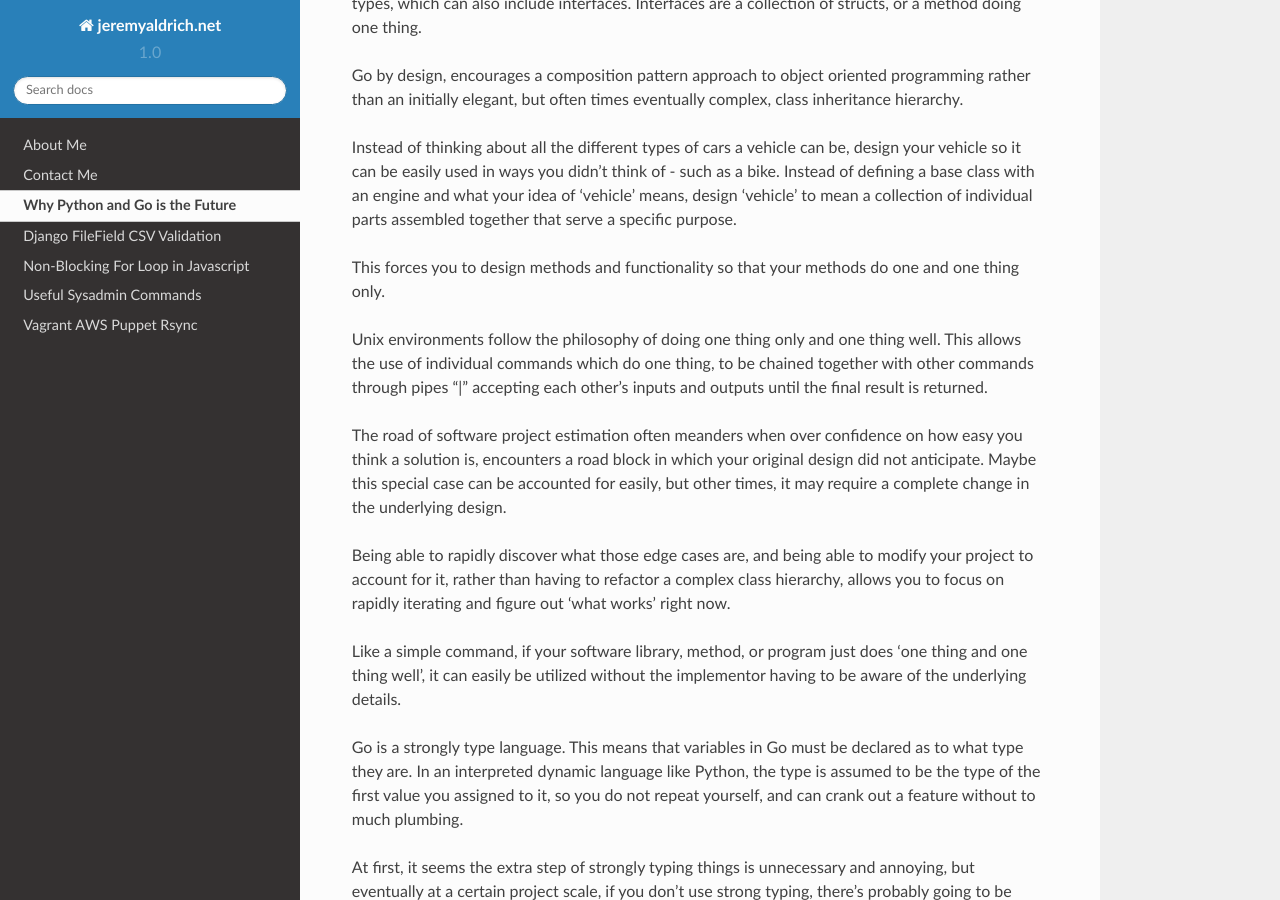
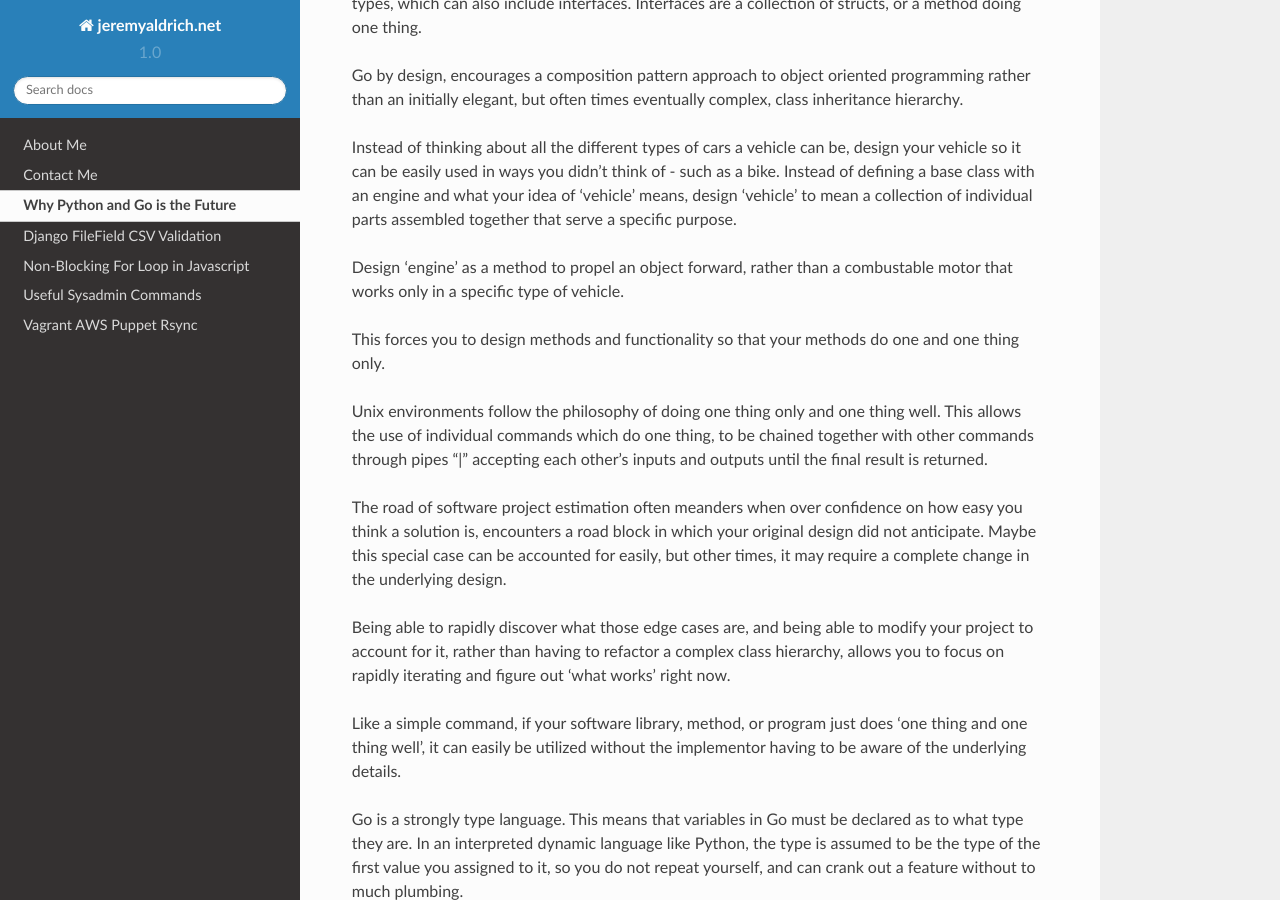
Before and after one commit to jeraldrich/blog, a Sphinx documentation site: the page built from docs/python_go_future.rst, in a window 1280 px wide and 900 px high, scrolled down 744 px. Built offline with Sphinx 7.4.7 and the Read the Docs theme 2.0.0, drawn with Linux system fonts in a browser that asks for light colours.

Commit message:
engine go

```diff
--- a/docs/python_go_future.rst
+++ b/docs/python_go_future.rst
@@ -22,6 +22,8 @@ Instead of classes in Go, you have interfaces and structs. Structs are collectio
 Go by design, encourages a composition pattern approach to object oriented programming rather than an initially elegant, but often times eventually complex, class inheritance hierarchy.
 
 Instead of thinking about all the different types of cars a vehicle can be, design your vehicle so it can be easily used in ways you didn't think of - such as a bike. Instead of defining a base class with an engine and what your idea of 'vehicle' means, design 'vehicle' to mean a collection of individual parts assembled together that serve a specific purpose.
+
+Design 'engine' as a method to propel an object forward, rather than a combustable motor that works only in a specific type of vehicle.
 
 This forces you to design methods and functionality so that your methods do one and one thing only.
 
```
